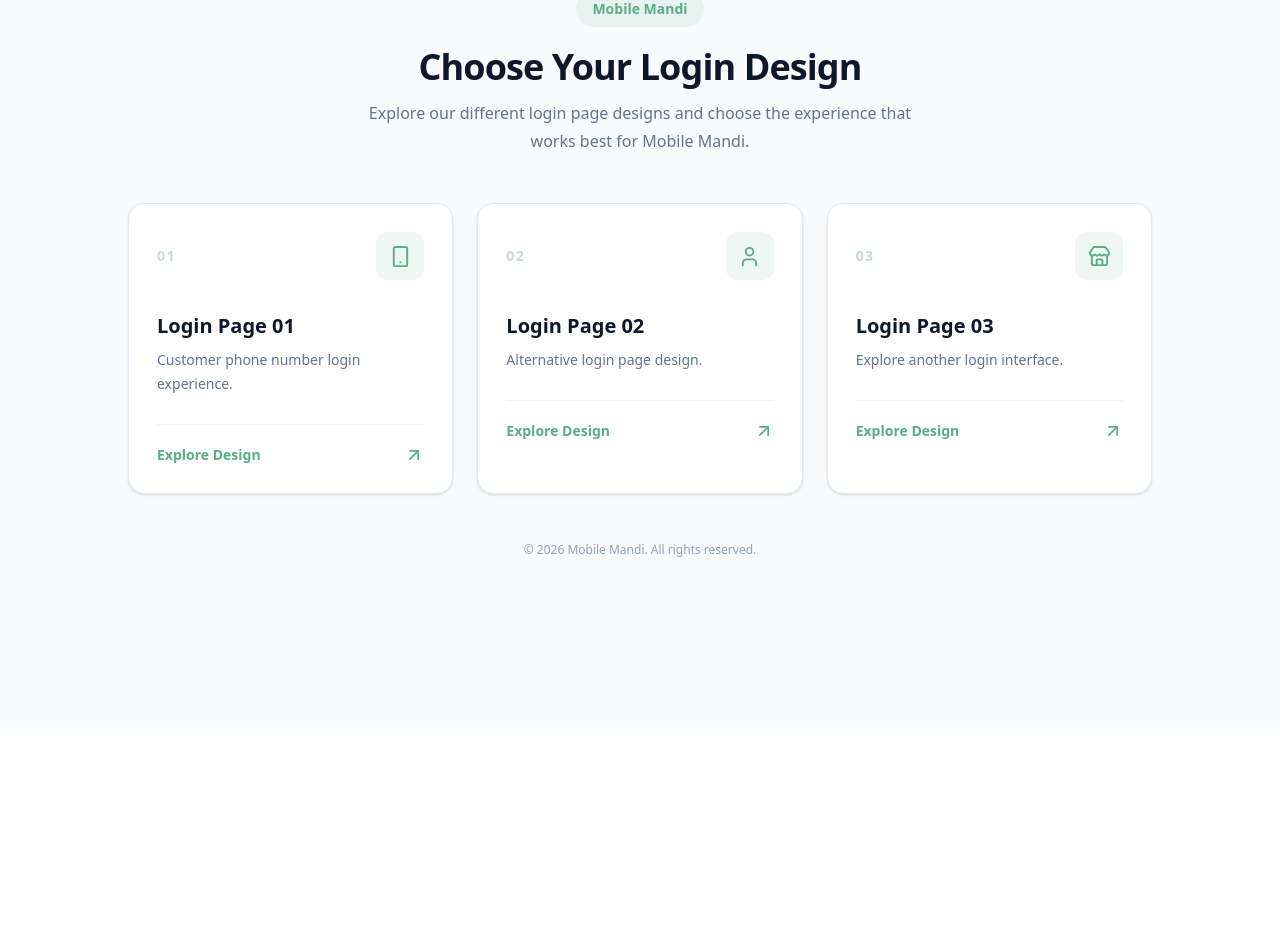
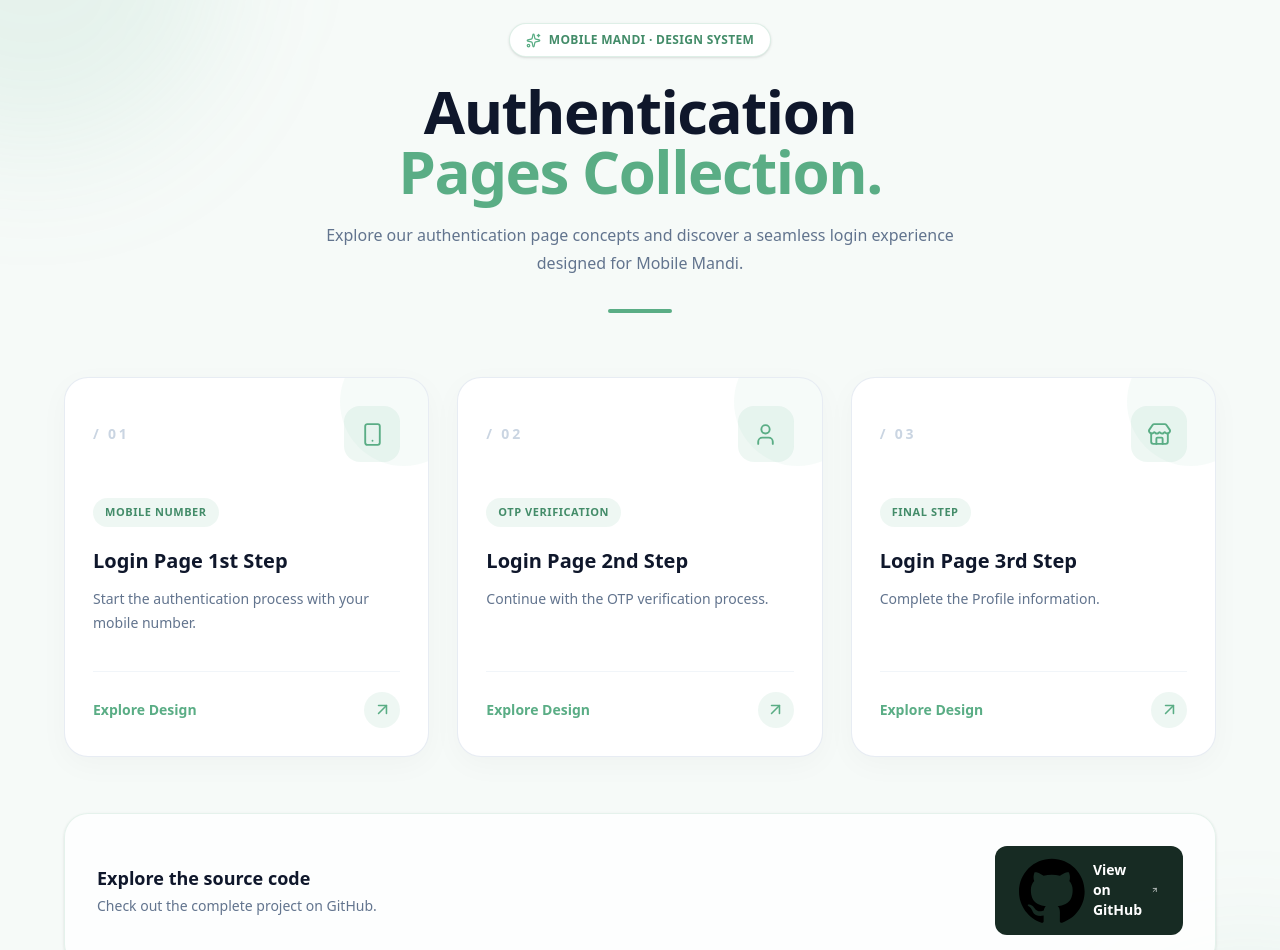
Before and after one commit to Mohammad-Sijan-1/my-webpage, a Next.js app: page / in a window 1280 px wide. Shown: the part 73-1023 px from the top of the page. Before the commit the page ends 800 px from the top, so only its background shows below. Built offline with nearby package versions, Linux system fonts and the light colour scheme.

Commit message:
redesigning the the home page

```diff
--- a/app/login/page.tsx
+++ b/app/login/page.tsx
@@ -1,13 +1,15 @@
 
 "use client";
 
+
+// all import
 import { useState } from "react";
 import { useRouter } from "next/navigation";
 import { X, Phone, ArrowRight } from "lucide-react";
 
 export default function Home() {
   const router = useRouter();
-
+// states
   const [phone, setPhone] = useState("");
   const [error, setError] = useState("");
 
--- a/app/page.tsx
+++ b/app/page.tsx
@@ -1,55 +1,76 @@
 
 import React from "react";
-import { ArrowUpRight, Smartphone, User, Store } from "lucide-react";
+import {
+  ArrowUpRight,
+  Smartphone,
+  User,
+  Store,
+  Sparkles,
+} from "lucide-react";
 
-const page = () => {
+const Page = () => {
   const links = [
     {
-      title: "Login Page 01",
-      description: "Customer phone number login experience.",
+      title: "Login Page 1st Step",
+      description: "Start the authentication process with your mobile number.",
       href: "/login",
       icon: Smartphone,
       number: "01",
+      tag: "Mobile Number",
     },
     {
-      title: "Login Page 02",
-      description: "Alternative login page design.",
-      href: "/login",
+      title: "Login Page 2nd Step",
+      description: "Continue with the OTP verification process.",
+      href: "/login2",
       icon: User,
       number: "02",
+      tag: "OTP verification",
     },
     {
-      title: "Login Page 03",
-      description: "Explore another login interface.",
-      href: "/login",
+      title: "Login Page 3rd Step",
+      description: "Complete the Profile information.",
+      href: "/login3",
       icon: Store,
       number: "03",
+      tag: "Final Step",
     },
   ];
 
   return (
-    <main className="min-h-screen bg-[#F8FAFC] px-5 py-16 sm:px-8">
+    <main className="relative min-h-screen overflow-hidden bg-[#F6FAF8] px-5 py-16 sm:px-8 lg:py-24">
 
-      <div className="mx-auto max-w-5xl">
+      {/* Background Decoration */}
+      <div className="pointer-events-none absolute -left-40 -top-40 h-96 w-96 rounded-full bg-[#5AAD85]/10 blur-3xl" />
+      <div className="pointer-events-none absolute -bottom-40 -right-40 h-96 w-96 rounded-full bg-[#5AAD85]/10 blur-3xl" />
+
+      <div className="relative mx-auto max-w-6xl">
 
         {/* Header */}
-        <div className="mb-12 text-center">
-          <span className="inline-block rounded-full bg-[#5AAD85]/10 px-4 py-2 text-sm font-semibold text-[#5AAD85]">
-            Mobile Mandi
+        <div className="mb-16 text-center">
+
+          <div className="mb-6 inline-flex items-center gap-2 rounded-full border border-[#5AAD85]/20 bg-white px-4 py-2 shadow-sm">
+            <Sparkles size={15} className="text-[#5AAD85]" />
+            <span className="text-xs font-bold tracking-wide text-[#438C69]">
+              MOBILE MANDI · DESIGN SYSTEM
             </span>
+          </div>
 
-          <h1 className="mt-5 text-3xl font-bold tracking-tight text-slate-900 sm:text-4xl">
-            Choose Your Login Design
+          <h1 className="text-4xl font-extrabold tracking-tight text-slate-900 sm:text-5xl lg:text-6xl">
+            Authentication
+            <span className="block text-[#5AAD85]">Pages Collection.</span>
           </h1>
 
-          <p className="mx-auto mt-3 max-w-xl text-sm leading-7 text-slate-500 sm:text-base">
-            Explore our different login page designs and choose the experience
-            that works best for Mobile Mandi.
+          <p className="mx-auto mt-5 max-w-2xl text-sm leading-7 text-slate-500 sm:text-base">
+            Explore our authentication page concepts and discover
+            a seamless login experience designed for Mobile Mandi.
           </p>
+
+          <div className="mx-auto mt-8 h-1 w-16 rounded-full bg-[#5AAD85]" />
+
         </div>
 
         {/* Cards */}
-        <div className="grid grid-cols-1 gap-6 sm:grid-cols-2 lg:grid-cols-3">
+        <div className="grid grid-cols-1 gap-7 sm:grid-cols-2 lg:grid-cols-3">
 
           {links.map((item) => {
             const Icon = item.icon;
@@ -58,39 +79,52 @@ const page = () => {
               <a
                 key={item.number}
                 href={item.href}
-                className="group relative rounded-2xl border border-slate-200 bg-white p-7 shadow-sm transition duration-300 hover:-translate-y-2 hover:border-[#5AAD85]/50 hover:shadow-xl"
+                className="group relative overflow-hidden rounded-3xl border border-slate-200/80 bg-white p-7 shadow-[0_8px_30px_rgba(0,0,0,0.03)] transition-all duration-500 hover:-translate-y-2 hover:border-[#5AAD85]/50 hover:shadow-[0_20px_50px_rgba(90,173,133,0.15)]"
               >
 
-                {/* Number */}
-                <div className="flex items-center justify-between">
-                  <span className="text-sm font-bold tracking-widest text-slate-300">
-                    {item.number}
+                {/* Top Decoration */}
+                <div className="absolute -right-10 -top-10 h-32 w-32 rounded-full bg-[#5AAD85]/5 transition-transform duration-500 group-hover:scale-150" />
+
+                <div className="relative flex items-center justify-between">
+
+                  <span className="text-sm font-extrabold tracking-[0.2em] text-slate-300">
+                    / {item.number}
                   </span>
 
-                  <div className="flex h-12 w-12 items-center justify-center rounded-xl bg-[#5AAD85]/10 text-[#5AAD85] transition group-hover:bg-[#5AAD85] group-hover:text-white">
-                    <Icon size={23} />
+                  <div className="flex h-14 w-14 items-center justify-center rounded-2xl bg-[#5AAD85]/10 text-[#5AAD85] transition-all duration-500 group-hover:rotate-6 group-hover:bg-[#5AAD85] group-hover:text-white">
+                    <Icon size={25} strokeWidth={1.8} />
                   </div>
+
                 </div>
 
                 {/* Content */}
-                <h2 className="mt-8 text-xl font-bold text-slate-900">
+                <div className="relative mt-9">
+
+                  <span className="inline-flex rounded-full bg-[#5AAD85]/10 px-3 py-1.5 text-[11px] font-bold uppercase tracking-wider text-[#438C69]">
+                    {item.tag}
+                  </span>
+
+                  <h2 className="mt-5 text-xl font-bold text-slate-900 transition-colors group-hover:text-[#438C69]">
                     {item.title}
                   </h2>
 
-                <p className="mt-2 text-sm leading-6 text-slate-500">
+                  <p className="mt-3 min-h-13 text-sm leading-6 text-slate-500">
                     {item.description}
                   </p>
 
-                {/* Link */}
-                <div className="mt-7 flex items-center justify-between border-t border-slate-100 pt-5">
-                  <span className="text-sm font-semibold text-[#5AAD85]">
+                </div>
+
+                {/* Bottom Link */}
+                <div className="relative mt-8 flex items-center justify-between border-t border-slate-100 pt-5">
+
+                  <span className="text-sm font-bold text-[#5AAD85]">
                     Explore Design
                   </span>
 
-                  <ArrowUpRight
-                    size={20}
-                    className="text-[#5AAD85] transition group-hover:-translate-y-1 group-hover:translate-x-1"
-                  />
+                  <div className="flex h-9 w-9 items-center justify-center rounded-full bg-[#5AAD85]/10 text-[#5AAD85] transition-all duration-300 group-hover:translate-x-1 group-hover:bg-[#5AAD85] group-hover:text-white">
+                    <ArrowUpRight size={19} />
+                  </div>
+
                 </div>
 
               </a>
@@ -99,14 +133,44 @@ const page = () => {
 
         </div>
 
+        {/* GitHub Section */}
+        <div className="mt-14 flex flex-col items-center justify-center gap-4 rounded-3xl border border-[#5AAD85]/15 bg-white/80 p-8 text-center shadow-sm sm:flex-row sm:justify-between sm:text-left">
+
+          <div>
+            <h3 className="text-lg font-bold text-slate-900">
+              Explore the source code
+            </h3>
+            <p className="mt-1 text-sm text-slate-500">
+              Check out the complete project on GitHub.
+            </p>
+          </div>
+
+          <a
+            href="https://github.com/Mohammad-Sijan-1/my-webpage.git"
+            target="_blank"
+            rel="noopener noreferrer"
+            className="inline-flex items-center gap-2 rounded-xl bg-[#172B23] px-6 py-3 text-sm font-semibold text-white transition-all hover:-translate-y-1 hover:bg-[#5AAD85]"
+          >
+            <svg role="img" viewBox="0 0 24 24" xmlns="http://www.w3.org/2000/svg"><title>GitHub</title><path d="M12 .297c-6.63 0-12 5.373-12 12 0 5.303 3.438 9.8 8.205 11.385.6.113.82-.258.82-.577 0-.285-.01-1.04-.015-2.04-3.338.724-4.042-1.61-4.042-1.61C4.422 18.07 3.633 17.7 3.633 17.7c-1.087-.744.084-.729.084-.729 1.205.084 1.838 1.236 1.838 1.236 1.07 1.835 2.809 1.305 3.495.998.108-.776.417-1.305.76-1.605-2.665-.3-5.466-1.332-5.466-5.93 0-1.31.465-2.38 1.235-3.22-.135-.303-.54-1.523.105-3.176 0 0 1.005-.322 3.3 1.23.96-.267 1.98-.399 3-.405 1.02.006 2.04.138 3 .405 2.28-1.552 3.285-1.23 3.285-1.23.645 1.653.24 2.873.12 3.176.765.84 1.23 1.91 1.23 3.22 0 4.61-2.805 5.625-5.475 5.92.42.36.81 1.096.81 2.22 0 1.606-.015 2.896-.015 3.286 0 .315.21.69.825.57C20.565 22.092 24 17.592 24 12.297c0-6.627-5.373-12-12-12"/></svg>
+            View on GitHub
+            <ArrowUpRight size={16} />
+          </a>
+
+        </div>
+
         {/* Footer */}
-        <p className="mt-12 text-center text-xs text-slate-400">
+        <footer className="mt-14 border-t border-slate-200 pt-7 text-center">
+          <p className="text-xs font-medium text-slate-400">
             © 2026 Mobile Mandi. All rights reserved.
           </p>
+          <p className="mt-2 text-xs text-slate-400">
+            Designed with care for a better shopping experience.
+          </p>
+        </footer>
 
       </div>
     </main>
   );
 };
 
-export default page;
+export default Page;
```
Lines whose indentation alone changed are shown as unchanged.
